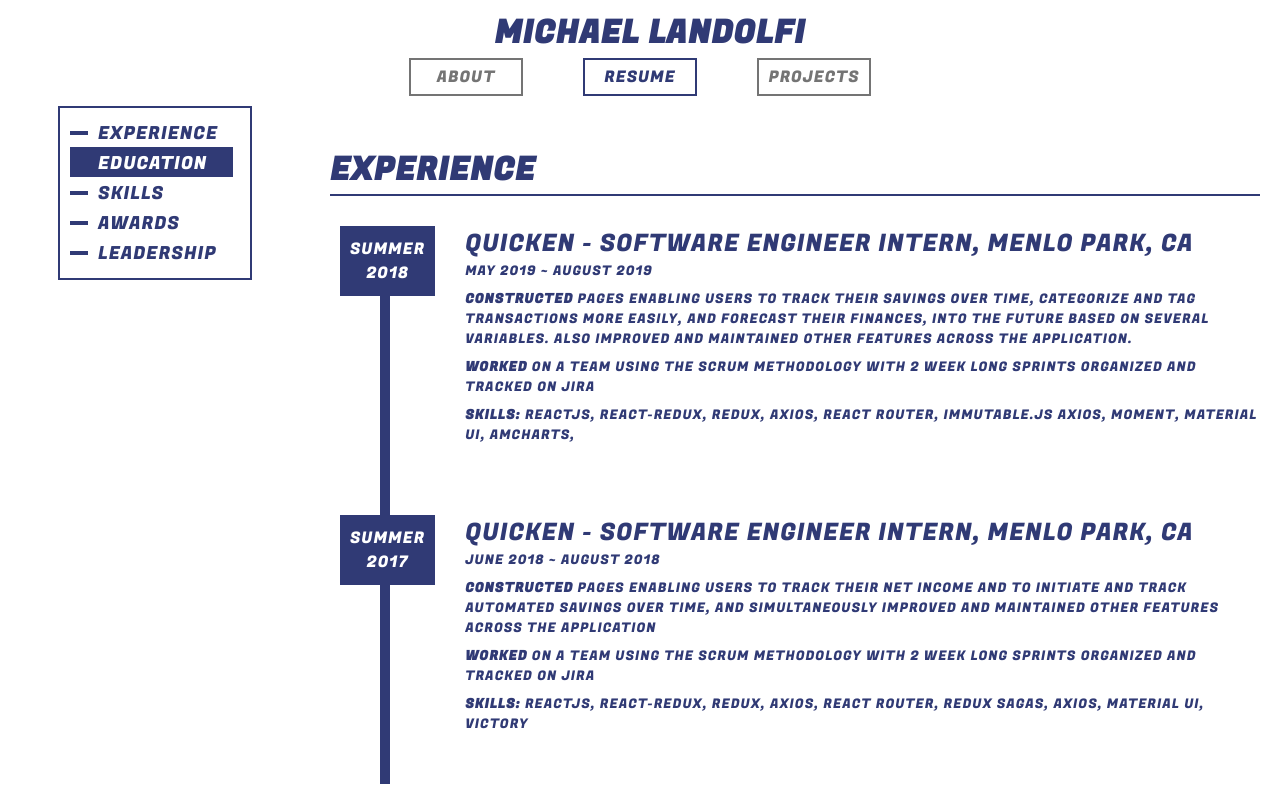
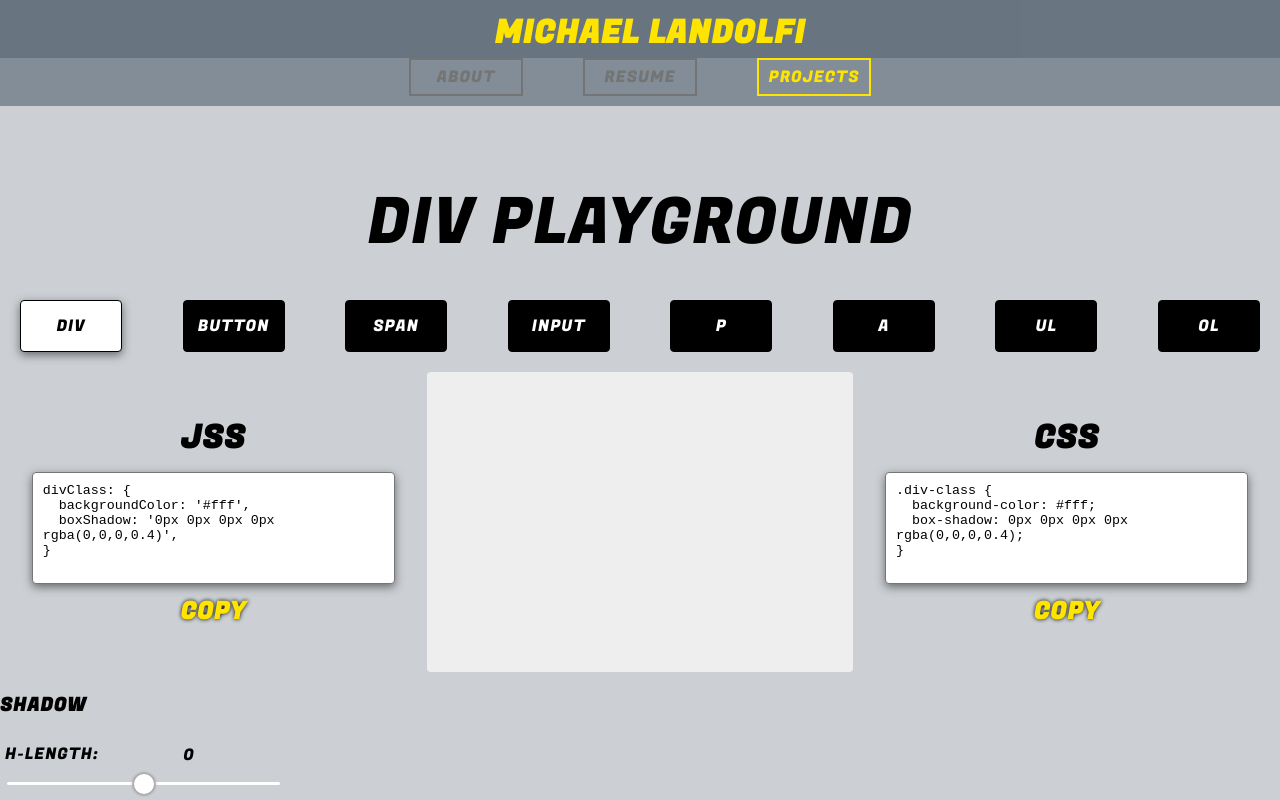
Before and after one commit to mlandolfi/site, a React (Create React App) app: page / in a window 1280 px wide. Shown: the top 800 px of the page. Built offline with nearby package versions, Linux system fonts and the light colour scheme.

Commit message:
progress with div playground and some resume

```diff
--- a/src/App.css
+++ b/src/App.css
@@ -1,8 +1,9 @@
 :root {
-	--first-color: #14a76c;
-	--second-color: #303a75;
+	--first-color: #96FF9A;
+	--second-color: #BF5300;
 	--third-color: #ffe400;
-	--background-color: #fff;
+	--background-color: rgba(0, 20, 40, 0.2);
+	/*--background-color: rgba();*/
 }
 
 .app-root {
--- a/src/App.js
+++ b/src/App.js
@@ -4,6 +4,7 @@ import './App.css';
 import Nav from './components/Nav'
 
 import ResumeTab from './containers/Resume'
+import DivPlayground from './containers/DivPlayground';
 
 const tabs = [
 	{ label: 'about', styleId: 'nav-first', color: '#14a76c' },
@@ -35,15 +36,15 @@ class App extends React.Component {
 	constructor(props) {
 		super(props);
 		this.state = {
-			navTab: tabs[parseInt(tabs.length/2)].label,
-			tab: tabs[parseInt(tabs.length/2)].label,
-			tabColor: tabs[parseInt(tabs.length/2)].color,
+			navTab: tabs[2].label,
+			tab: tabs[2].label,
+			tabColor: tabs[2].color,
 			wrapClass: 'fade-in',
 		}
 	}
 
 	handleNavClick = (label, color) => {
-		if (this.state.wrapClass === 'fade-out')	return;
+		if (this.state.wrapClass === 'fade-out' || this.state.tab === label)	return;
 		this.setState({ wrapClass: 'fade-out' });
 		setTimeout(() => this.setState({ wrapClass: 'fade-in', tab: label, tabColor: color }), 400)
 		this.setState({ navTab: label })
@@ -57,7 +58,7 @@ class App extends React.Component {
 			case 'resume':
 				return <div className={wrapClass} ><ResumeTab color={tabs[1].color} /></div>;
 			case 'projects':
-				return <div className={wrapClass} ><div className="blob" style={{ borderColor: tabColor }} /></div>;
+				return <div className={wrapClass} ><DivPlayground /></div>;
 			default:
 				return <div />
 		}
--- /dev/null
+++ b/src/components/Slider/index.js
@@ -0,0 +1,28 @@
+import React from 'react';
+import './styles.css';
+
+export default function Slider(props) {
+	const { min, max, value, onChange, title } = props;
+
+	return (
+		<div className="slider-root">
+			<div style={{ display: 'flex' }}>
+				<p className="slider-title">{`${title}: `}</p>
+				<input
+					value={value}
+					className="slider-input"
+					onChange={onChange}
+				/>
+			</div>
+			<input
+				type="range"
+				min={`${min}`}
+				max={`${max}`}
+				value={`${value}`}
+				className="slider"
+				id="myRange"
+				onChange={onChange}
+			/>
+		</div>
+		);
+}
--- /dev/null
+++ b/src/components/Slider/styles.css
@@ -0,0 +1,43 @@
+
+.slider-root {
+	margin: 5px;
+}
+
+.slider {
+	-webkit-appearance: none;  /* Override default CSS styles */
+	appearance: none;
+	width: 100%;
+	height: 3px;
+	background: #fff;
+	outline: none;
+	border-radius: 10px;
+}
+
+.slider::-webkit-slider-thumb {
+	-webkit-appearance: none; /* Override default look */
+	appearance: none;
+	width: 20px; /* Set a specific slider handle width */
+	height: 20px; /* Slider handle height */
+	border-radius: 10px;
+	background: #fff; /* Green background */
+	cursor: pointer; /* Cursor on hover */
+	box-shadow: 0px 0px 2px 2px #aaa;
+}
+
+.slider::-moz-range-thumb {
+
+}
+
+.slider-title {
+	margin: 0;
+	text-transform: uppercase;
+}
+
+.slider-input {
+	outline: none;
+	border: none;
+	background: transparent;
+	font-size: 16px;
+	font-family: inherit;
+	text-align: center;
+}
--- /dev/null
+++ b/src/containers/DivPlayground/index.js
@@ -0,0 +1,236 @@
+import React from 'react';
+import './styles.css';
+
+import Slider from '../../components/Slider';
+
+const containerTypes = ['div', 'button', 'span', 'input', 'p', 'a', 'ul', 'ol'];
+
+const defaultStyles = {
+
+}
+
+class DivPlayground extends React.Component {
+
+	constructor(props) {
+		super(props);
+		this.state = {
+			containerType: 'div',
+			stylesCopied: '',
+
+			boxShadow: {
+				active: true,
+				hLength: 0,
+				vLength: 0,
+				blur: 0,
+				spread: 0,
+			}
+		}
+	}
+
+	composeStyles = (onlyEditable=false) => {
+		const { boxShadow } = this.state;
+
+		const tempStyles = { backgroundColor: '#fff' };
+
+		if (boxShadow.active)
+			tempStyles.boxShadow = `${boxShadow.hLength}px ${boxShadow.vLength}px ${boxShadow.blur}px ${boxShadow.spread}px rgba(0,0,0,0.4)`
+
+		if (onlyEditable)
+			return tempStyles;
+
+		return Object.assign({}, defaultStyles, tempStyles);
+	}
+
+	numStyles = () => Object.keys(this.composeStyles(true)).length;
+
+	dashCamelCase = (camel) => {
+		let dashed = '';
+		for (let i=0; i<camel.length; i++) {
+			if (camel.charCodeAt(i) > 65 && camel.charCodeAt(i) < 90) {
+				dashed += `-${camel[i].toLowerCase()}`;
+			} else {
+				dashed += camel[i];
+			}
+		}
+		return dashed;
+	}
+
+	createJSSString = () => {
+		const styles = this.composeStyles(true);
+		let retVal = `${this.state.containerType}Class: {\n`;
+		Object.keys(styles).forEach((styleKey) => {
+			const wrapWithQuotes = typeof styles[styleKey] === 'string';
+			retVal += `  ${styleKey}: ${wrapWithQuotes && '\''}${styles[styleKey]}${wrapWithQuotes && '\''},\n`;
+		})
+		retVal += '}'
+		return retVal;
+	}
+
+	createCSSString = () => {
+		const styles = this.composeStyles(true);
+		let retVal = `.${this.state.containerType}-class {\n`;
+		Object.keys(styles).forEach((styleKey) => {
+			retVal += `  ${this.dashCamelCase(styleKey)}: ${styles[styleKey]};\n`;
+		})
+		retVal += '}'
+		return retVal;
+	}
+
+	renderContainer = () => {
+		const { containerType } = this.state;
+		const styling  = this.composeStyles();
+		switch(containerType) {
+			case 'div':
+				return <div style={styling} />;
+			case 'button':
+				return <button style={styling} />;
+			case 'span':
+				return <span style={styling} />
+			case 'input':
+				return <input style={styling} />
+			case 'p':
+				return <p style={styling}>lorem ipsum</p>
+			case 'a':
+				return <a href="#playground-root" style={styling}>lorem ipsum</a>
+			case 'ul':
+				return (
+					<ul style={styling}>
+						<li>lorem ipsum</li>
+						<li>lorem ipsum</li>
+						<li>lorem ipsum</li>
+					</ul>
+					);
+			case 'ol':
+				return (
+					<ol style={styling}>
+						<li>lorem ipsum</li>
+						<li>lorem ipsum</li>
+						<li>lorem ipsum</li>
+					</ol>
+					);
+			default:
+				return <div style={styling} />
+		}
+	}
+
+	changeStateEvent = (key, value) => (event) => {
+		this.setState({ [key]: value });
+	}
+
+	nestedStateChange = (key, secondKey, value) => {
+		this.setState({ [key]: Object.assign({}, this.state[key], { [secondKey]: value }) });
+	}
+
+	copyStyle = (id) => () => {
+		const element = document.getElementById(id)
+		element.select();
+		document.execCommand("copy");
+		element.classList.add('style-text-copied');
+		this.setState({ stylesCopied: id })
+		if (window.getSelection) { // All browsers, except IE <=8
+			window.getSelection().removeAllRanges();
+		}	else if (document.selection) { // IE <=8
+			document.selection.empty();
+		}
+		setTimeout(() => {
+			element.classList.remove('style-text-copied');
+			this.setState({ stylesCopied: '' })
+		}, 1500)
+	}
+
+	render() {
+		const { containerType, stylesCopied } = this.state;
+		return (
+			<div id="playground-root">
+				<a id="playground-title" href="#playground-root">div playground</a>
+				<div className="playground-horiz-panel">
+					{containerTypes.map((cot) => (
+						<div
+							key={`playground-cot-${cot}`}
+							className={`cot-button ${cot===containerType ? 'cot-button-selected' : ''}`}
+							onClick={this.changeStateEvent('containerType', cot)}
+						>
+							{`${cot}`}
+						</div>
+						))}
+				</div>
+				<div className="playground-horiz-panel">
+					<div className="playground-verti-panel">
+						<h1 className="style-text-header">JSS</h1>
+						<textarea
+							readOnly
+							id="jss-text-area"
+							spellCheck="false"
+							rows={this.numStyles()+4}
+							value={this.createJSSString()}
+							className="style-text"
+							onClick={this.copyStyle('jss-text-area')}
+						/>
+						<h2
+							className="copied-header"
+							onClick={this.copyStyle('jss-text-area')}
+						>
+							{stylesCopied === 'jss-text-area' ? 'copied' : 'copy'}
+						</h2>
+					</div>
+					<div id="container-wrapper">
+						{this.renderContainer()}
+					</div>
+					<div className="playground-verti-panel">
+						<h1 className="style-text-header">CSS</h1>
+						<textarea
+							readOnly
+							id="css-text-area"
+							spellCheck="false"
+							rows={this.numStyles()+4}
+							value={this.createCSSString()}
+							className="style-text"
+							onClick={this.copyStyle('css-text-area')}
+						/>
+						<h2
+							className="copied-header"
+							onClick={this.copyStyle('css-text-area')}
+						>
+							{stylesCopied === 'css-text-area' ? 'copied' : 'copy'}
+						</h2>
+					</div>
+				</div>
+				<div className="playground-horiz-panel">
+					<div className="control-container">
+						<h3 className="control-header">shadow</h3>
+						<Slider
+							title="h-length"
+							min={-50}
+							max={50}
+							value={this.state.boxShadow.hLength}
+							onChange={(event) => this.nestedStateChange('boxShadow', 'hLength', event.target.value)}
+						/>
+						<Slider
+							title="v-length"
+							min={-50}
+							max={50}
+							value={this.state.boxShadow.vLength}
+							onChange={(event) => this.nestedStateChange('boxShadow', 'vLength', event.target.value)}
+						/>
+						<Slider
+							title="blur"
+							min={0}
+							max={100}
+							value={this.state.boxShadow.blur}
+							onChange={(event) => this.nestedStateChange('boxShadow', 'blur', event.target.value)}
+						/>
+						<Slider
+							title="spread"
+							min={0}
+							max={100}
+							value={this.state.boxShadow.spread}
+							onChange={(event) => this.nestedStateChange('boxShadow', 'spread', event.target.value)}
+						/>
+					</div>
+				</div>
+			</div>
+			);
+	}
+}
+
+export default DivPlayground;
--- /dev/null
+++ b/src/containers/DivPlayground/styles.css
@@ -0,0 +1,106 @@
+
+#playground-root {
+	display: flex;
+	flex-direction: column;
+	align-items: center;
+	max-width: 1450px;
+	margin: auto;
+	padding-top: 60px;
+}
+
+#playground-title {
+	text-transform: uppercase;
+	font-size: 4rem;
+	margin: 10px;
+	width: 80%;
+	text-align: center;
+	text-decoration-line: none;
+	color: #000;
+}
+
+.playground-horiz-panel {
+	display: flex;
+	flex-wrap: wrap;
+	width: 100%;
+	justify-content: space-between;
+}
+
+.playground-verti-panel {
+	display: flex;
+	flex-direction: column;
+	align-items: center;
+	justify-content: center;
+	flex: 1;
+}
+
+.style-text {
+	padding: 10px;
+	margin: 10px;
+	width: 80%;
+	box-shadow: 0px 3px 10px 0px rgba(0, 0, 0, 0.5);
+	border-radius: 4px;
+	resize: none;
+	outline: none;
+	cursor: pointer;
+	transition: box-shadow 0.15s, border 0.15s;
+}
+
+.style-text:active {
+	box-shadow: none;
+}
+
+.style-text-copied {
+	border: 3px solid var(--third-color);
+}
+
+.copied-header {
+	text-transform: uppercase;
+	color: var(--third-color);
+	margin: 0;
+	text-shadow: 0px 0px 4px #000;
+	cursor: pointer;
+}
+
+.style-text-header {
+	margin: 0;
+}
+
+#container-wrapper {
+	width: 300px;
+	height: 300px;
+	background: #eee;
+	flex: 1;
+	border-radius: 4px;
+	position: relative;
+}
+
+.cot-button {
+	width: 100px;
+	height: 50px;
+	display: flex;
+	justify-content: center;
+	align-items: center;
+	text-transform: uppercase;
+	border-radius: 4px;
+	margin: 20px;
+	border: 1px solid #000;
+	cursor: pointer;
+	background-color: #000;
+	color: #fff;
+	transition: box-shadow 0.3s, background-color 0.3s, color 0.3s;
+}
+
+.cot-button-selected, .cot-button:hover {
+	box-shadow: 0px 3px 10px 0px rgba(0, 0, 0, 0.5);
+	background-color: #fff;
+	color: #000;
+}
+
+.control-container {
+	display: flex;
+	flex-direction: column;
+}
+
+.control-header {
+	text-transform: uppercase;
+}
--- a/src/containers/Resume.css
+++ b/src/containers/Resume.css
@@ -1,16 +1,16 @@
 
 .resume-root {
 	display: flex;
-	justify-content: center;
+	justify-content: space-around;
 	display: flex;
 }
 
 .resume-map-container {
-	flex: 1;
 	position: relative;
 	display: flex;
 	flex-direction: column;
 	align-items: center;
+	width: 170px;
 }
 
 .resume-map {
@@ -31,8 +31,8 @@
 }
 
 .resume-content {
-	flex: 3;
 	padding: 20px;
+	max-width: 900px;
 }
 
 .resume-section-title {
```
